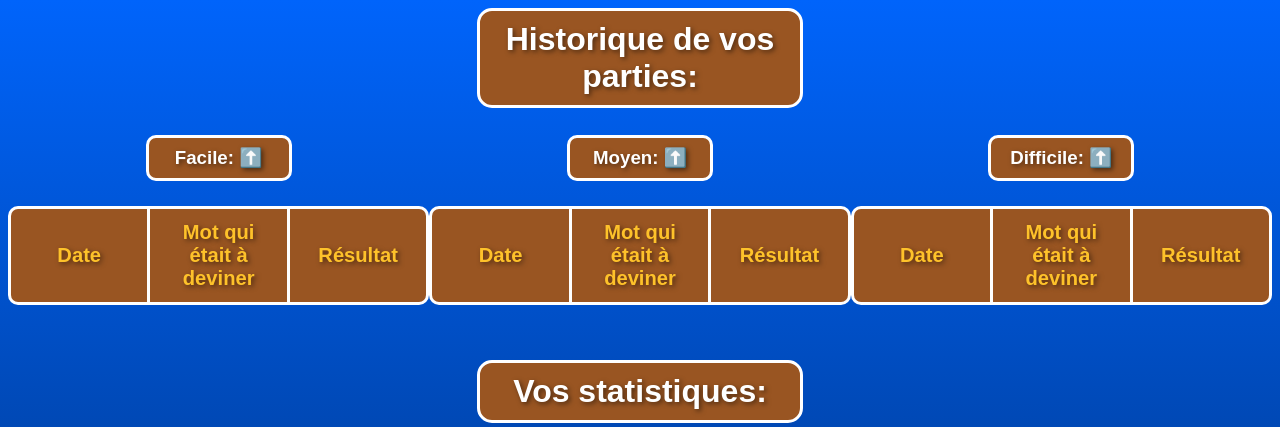
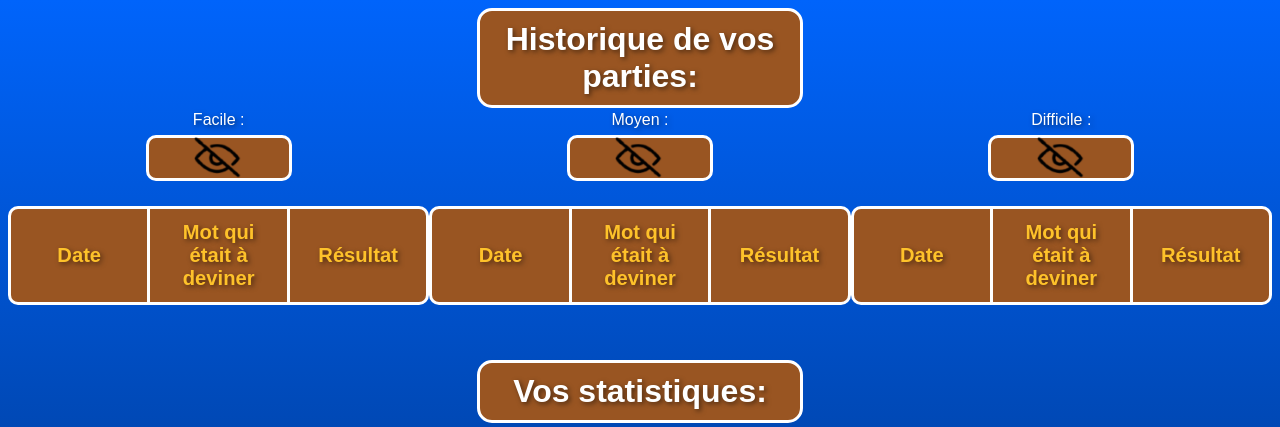
Before and after one commit to TimeoBlondeleauDubois/Pendu-site-avec-base-de-donnee, a Flask app: page /historique in a window 1280 px wide. Shown: the top 427 px of the page. Run offline with Flask 3, Linux system fonts and the light colour scheme; data comes from the database, SQL or seed files in the repository; lists and menus that the app fills with data are empty.

Commit message:
magnésie

```diff
--- a/static/historique.js
+++ b/static/historique.js
@@ -21,8 +21,14 @@ function toggleTable(idTableau, idArrow) {
 
 function toggleArrow(idArrow) {
     var arrow = document.getElementById(idArrow);
-    arrow.textContent = arrow.textContent.includes('⬆️') ? arrow.textContent.replace('⬆️', '⬇️') : arrow.textContent.replace('⬇️', '⬆️');
+    var image = arrow.querySelector('img');
+    if (image.getAttribute('src') === '/static/images/oeil-ferme.png') {
+        image.setAttribute('src', '/static/images/oeil-ouvert.png');
+    } else {
+        image.setAttribute('src', '/static/images/oeil-ferme.png');
+    }
 }
+
 
 document.getElementById('facile-arrow').addEventListener('click', function() {
     toggleTable('table_facile', 'facile-arrow');
@@ -35,3 +41,9 @@ document.getElementById('moyen-arrow').addEventListener('click', function() {
 document.getElementById('difficile-arrow').addEventListener('click', function() {
     toggleTable('table_difficile', 'difficile-arrow');
 });
+
+document.addEventListener('DOMContentLoaded', function() {  /*ne pas pouvoir surligner d'élément dans la page (peut être pénible quand on clique sur l'oeil)*/
+    document.addEventListener('selectstart', function(e) {
+        e.preventDefault();
+    });
+});
--- a/templates/historique.html
+++ b/templates/historique.html
@@ -16,7 +16,8 @@
     <div class="table-container">
         <div class="table-section difficulty-section">
             <div class="title-container2" id="facile-arrow">
-                <h3 class="arrow">Facile: ⬆️</h3>
+                <span>Facile :</span>
+                <img src="/static/images/oeil-ferme.png" class="arrow" alt="Flèche pour afficher/masquer le tableau">
             </div>
             <table id="table_facile" class="content-table visible">
                 <thead>
@@ -40,7 +41,8 @@
 
         <div class="table-section difficulty-section">
             <div class="title-container2" id="moyen-arrow">
-                <h3 class="arrow">Moyen: ⬆️</h3>
+                <span>Moyen :</span>
+                <img src="/static/images/oeil-ferme.png" class="arrow" alt="Flèche pour afficher/masquer le tableau">
             </div>
 
             <table id="table_moyen" class="content-table visible">
@@ -65,7 +67,8 @@
 
         <div class="table-section difficulty-section">
             <div class="title-container2" id="difficile-arrow">
-                <h3 class="arrow">Difficile: ⬆️</h3>
+                <span>Difficile :</span>
+                <img src="/static/images/oeil-ferme.png" class="arrow" alt="Flèche pour afficher/masquer le tableau">
             </div>
 
             <table id="table_difficile" class="content-table visible">
```
Also changed, not shown: static/images/oeil-ferme.png (added), static/images/oeil-ouvert.png (added).
